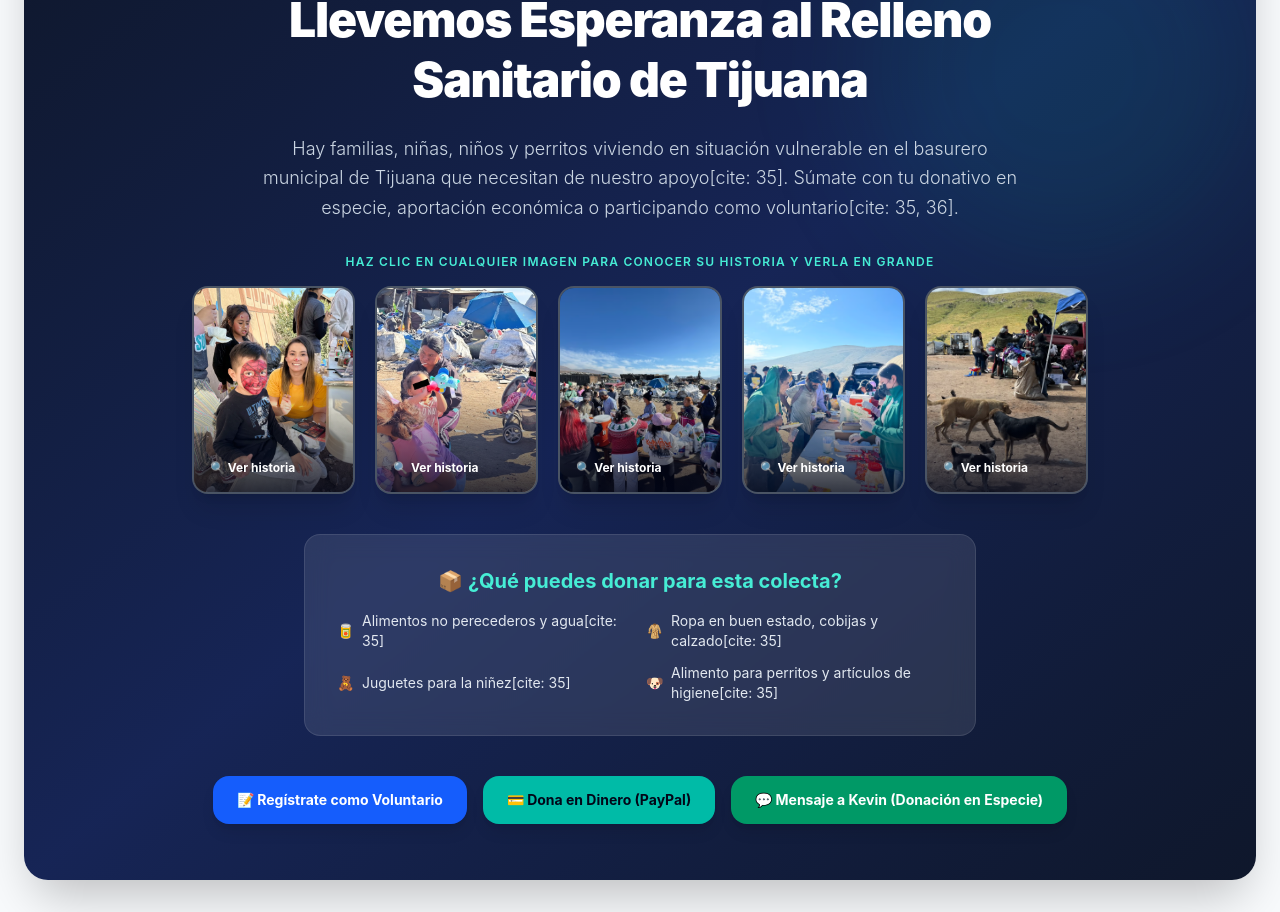
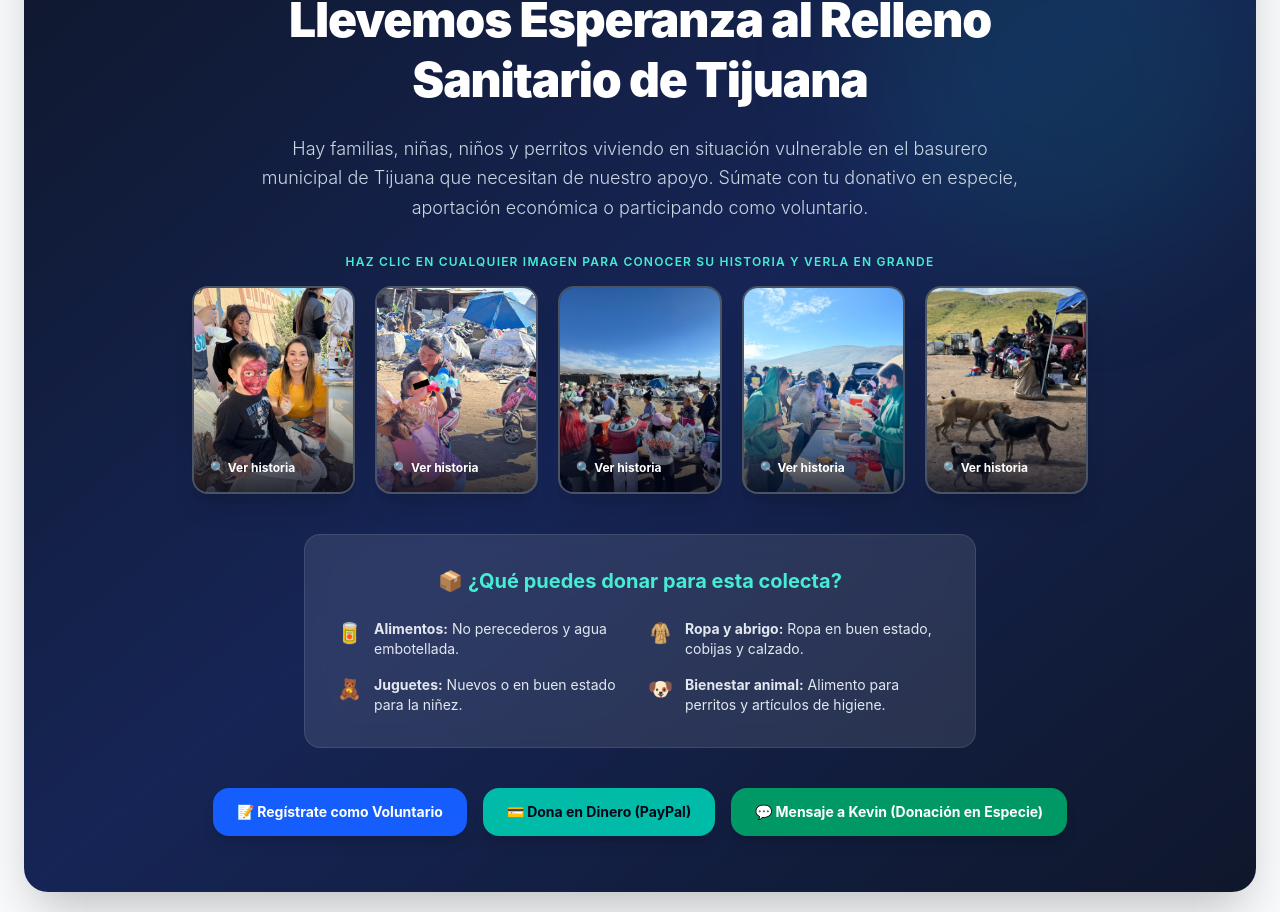
Before and after one commit to ortegayeshua-gh/impactemos-web, a React (Vite) app: page / in a window 1280 px wide. Shown: the part 811-1723 px from the top of the page. Built offline with nearby package versions, Linux system fonts and the light colour scheme.

Commit message:
Corrige listado de donaciones, elimina citas y actualiza la ultima historia de la galeria para perritos

```diff
--- a/src/App.jsx
+++ b/src/App.jsx
@@ -15,7 +15,7 @@ import imgRelleno3 from './assets/RellenoSanitario2026-3.avif';
 import imgRelleno4 from './assets/RellenoSanitario2026-4.avif';
 import imgRelleno5 from './assets/RellenoSanitario2026-5.avif';
 
-// Historias emotivas asociadas a cada fotografía de la galería
+// Historias emotivas asociadas a cada fotografía (la última enfocada en los perritos)
 const galeriaHistorias = [
   {
     img: imgRelleno1,
@@ -39,8 +39,8 @@ const galeriaHistorias = [
   },
   {
     img: imgRelleno5,
-    titulo: "Construyendo un futuro con dignidad",
-    historia: "La calidez de una cobija, un plato de comida caliente o una despensa básica significan alivio y paz para un hogar. Juntos podemos transformar su realidad y devolverles la esperanza."
+    titulo: "Guardianes fieles en la adversidad",
+    historia: "En medio del entorno difícil del relleno sanitario, los perritos de la zona sobreviven compartiendo la misma vulnerabilidad. A través de Zoolidario México, les llevamos alimento, cuidado y esperanza, reconociendo su lealtad incondicional y dándoles una voz de protección."
   }
 ];
 
@@ -151,13 +151,13 @@ export default function App() {
 
           <div className="relative z-10 max-w-4xl mx-auto text-center">
             <span className="inline-block bg-teal-500/20 border border-teal-400/30 text-teal-300 text-xs sm:text-sm font-bold px-4 py-1.5 rounded-full uppercase tracking-wider mb-6">
-              Próxima Jornada: Sábado 12 de Diciembre de 2026[cite: 35]
+              Próxima Jornada: Sábado 12 de Diciembre de 2026
             </span>
             <h2 className="text-3xl sm:text-5xl font-black tracking-tight mb-6 leading-tight">
               Llevemos Esperanza al Relleno Sanitario de Tijuana
             </h2>
             <p className="text-slate-300 text-base sm:text-lg mb-8 leading-relaxed font-light max-w-3xl mx-auto">
-              Hay familias, niñas, niños y perritos viviendo en situación vulnerable en el basurero municipal de Tijuana que necesitan de nuestro apoyo[cite: 35]. Súmate con tu donativo en especie, aportación económica o participando como voluntario[cite: 35, 36].
+              Hay familias, niñas, niños y perritos viviendo en situación vulnerable en el basurero municipal de Tijuana que necesitan de nuestro apoyo. Súmate con tu donativo en especie, aportación económica o participando como voluntario.
             </p>
 
             {/* Galería de Imágenes Grandes (Clickeables) */}
@@ -179,14 +179,26 @@ export default function App() {
               </div>
             </div>
 
-            {/* Listado de lo que se está recaudando */}
+            {/* Listado ordenado y limpio de lo que se está recaudando */}
             <div className="bg-white/10 backdrop-blur-md rounded-2xl p-6 sm:p-8 text-left max-w-2xl mx-auto mb-10 border border-white/10">
-              <h3 className="text-xl font-bold text-teal-300 mb-4 text-center">📦 ¿Qué puedes donar para esta colecta?</h3>
-              <ul className="grid sm:grid-cols-2 gap-3 text-sm text-slate-200">
-                <li className="flex items-center space-x-2"><span>🥫</span><span>Alimentos no perecederos y agua[cite: 35]</span></li>
-                <li className="flex items-center space-x-2"><span>🧥</span><span>Ropa en buen estado, cobijas y calzado[cite: 35]</span></li>
-                <li className="flex items-center space-x-2"><span>🧸</span><span>Juguetes para la niñez[cite: 35]</span></li>
-                <li className="flex items-center space-x-2"><span>🐶</span><span>Alimento para perritos y artículos de higiene[cite: 35]</span></li>
+              <h3 className="text-xl font-bold text-teal-300 mb-6 text-center">📦 ¿Qué puedes donar para esta colecta?</h3>
+              <ul className="grid sm:grid-cols-2 gap-4 text-sm text-slate-200">
+                <li className="flex items-start space-x-3">
+                  <span className="text-xl">🥫</span>
+                  <span><strong>Alimentos:</strong> No perecederos y agua embotellada.</span>
+                </li>
+                <li className="flex items-start space-x-3">
+                  <span className="text-xl">🧥</span>
+                  <span><strong>Ropa y abrigo:</strong> Ropa en buen estado, cobijas y calzado.</span>
+                </li>
+                <li className="flex items-start space-x-3">
+                  <span className="text-xl">🧸</span>
+                  <span><strong>Juguetes:</strong> Nuevos o en buen estado para la niñez.</span>
+                </li>
+                <li className="flex items-start space-x-3">
+                  <span className="text-xl">🐶</span>
+                  <span><strong>Bienestar animal:</strong> Alimento para perritos y artículos de higiene.</span>
+                </li>
               </ul>
             </div>
 
```
